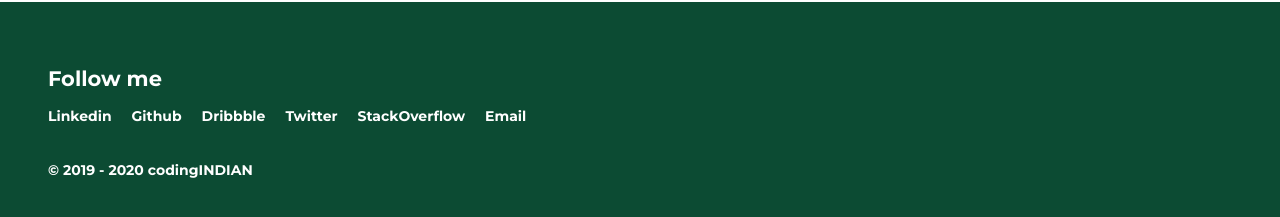
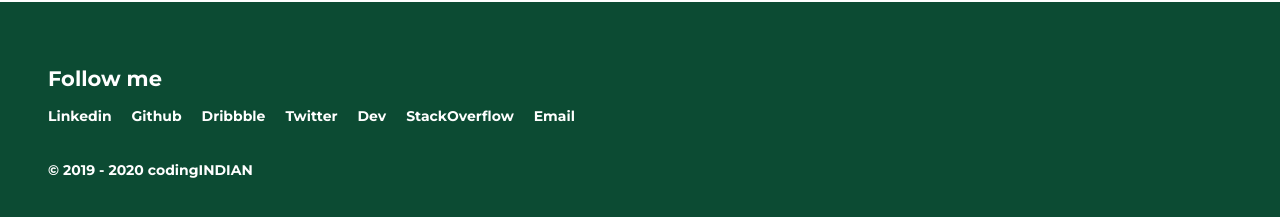
Before and after one commit to sharadcodes/sharadcodes.github.io, a Jekyll site: the page built from index.html, in a window 1280 px wide and 900 px high, scrolled down 2931 px. Shown: the part 673-890 px from the top of the window. Built offline with Jekyll 4.4.1, drawn with Linux system fonts in a browser that asks for light colours; emoji names are drawn with the system emoji font; the list of posts is cut into pages by our own code.

Commit message:
Update owner.yml

```diff
--- a/_data/owner.yml
+++ b/_data/owner.yml
@@ -14,6 +14,8 @@ contact:
     url: https://dribbble.com/dev_sharad
   - title: Twitter
     url: https://twitter.com/iamsharadraj
+  - title: Dev
+    url: https://dev.to/sharadcodes
   - title: StackOverflow
     url: https://stackoverflow.com/story/iamsharadraj
   - title: Email
```
